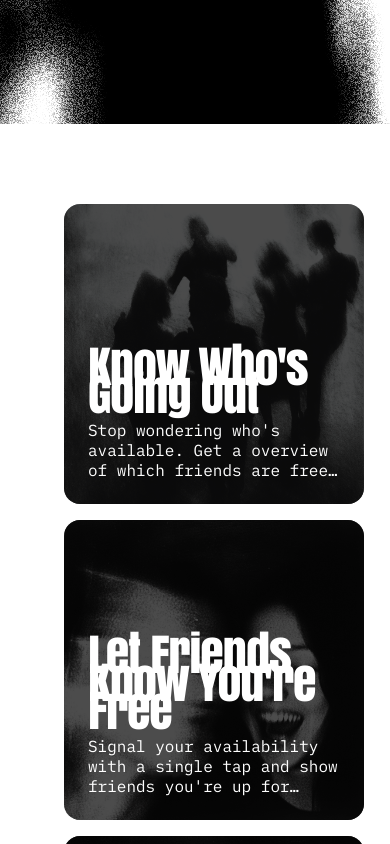
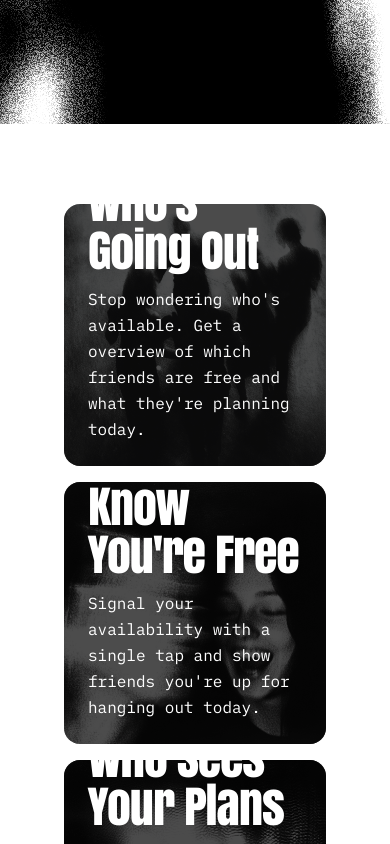
Before and after one commit to wavvapp/wavv-website, a Next.js app: page / in a window 390 px wide. Shown: the part 720-1564 px from the top of the page. Built offline with nearby package versions, Linux system fonts and the light colour scheme.

Commit message:
refactor: add mail to

```diff
--- a/app/components/FeatureCard.tsx
+++ b/app/components/FeatureCard.tsx
@@ -11,7 +11,7 @@ interface FeatureCardProps {
 
 const FeatureCard = ({ feature, className }: FeatureCardProps) => (
   <div
-    className={`relative rounded-2xl overflow-hidden transition-transform hover:scale-[1.02] min-h-[300px] ${className}`}
+    className={`relative rounded-2xl overflow-hidden transition-transform hover:scale-[1.02] ${className}`}
   >
     <Image
       src={feature.image}
@@ -20,11 +20,11 @@ const FeatureCard = ({ feature, className }: FeatureCardProps) => (
       fill
     />
     <div className="absolute inset-0 bg-black/70" />
-    <div className="relative h-full p-6 md:p-4 sm:p-3 flex flex-col justify-end z-10">
-      <h3 className="text-5xl md:text-5xl sm:text-3xl font-anton font-normal text-white tracking-tight mb-3 leading-7">
+    <div className="relative h-full p-6 flex flex-col justify-end z-10">
+      <h3 className="text-5xl lg:text-3xl md:text-4xl sm:text-3xl font-anton font-normal text-white tracking-tight mb-3">
         {feature.title}
       </h3>
-      <p className="text-white font-mono leading-5 line-clamp-3 sm:line-clamp-2">
+      <p className="text-base lg:text-sm md:text-base sm:text-sm text-white font-mono leading-relaxed">
         {feature.description}
       </p>
     </div>
--- a/app/components/features.tsx
+++ b/app/components/features.tsx
@@ -1,20 +1,31 @@
 import { features } from "../data/features";
 import FeatureCard from "./FeatureCard";
+
 const Features = () => {
   return (
     <section className="w-full min-h-screen px-16 py-20 md:h-screen bg-white flex items-center justify-center">
-      <div className="grid grid-cols-1 md:grid-cols-2 gap-4 w-full">
+      <div className="w-full">
+        <div className="hidden md:grid lg:hidden grid-cols-2 gap-4 w-full">
+          {features.slice(0, 4).map((feature, index) => (
+            <FeatureCard
+              key={index}
+              feature={feature}
+              className="aspect-square"
+            />
+          ))}
+        </div>
+        <div className="grid grid-cols-1 lg:grid-cols-2 gap-4 w-full md:hidden lg:grid">
           <FeatureCard
             feature={features[0]}
-          className="aspect-square md:row-span-2"
+            className="aspect-square lg:row-span-2"
           />
 
-        <div className="grid grid-cols-1 md:grid-rows-2 gap-4 h-full">
+          <div className="grid grid-cols-1 lg:grid-rows-2 gap-4 h-full">
             <FeatureCard
               feature={features[1]}
-            className="aspect-square md:aspect-auto md:h-full"
+              className="aspect-square lg:aspect-auto lg:h-full"
             />
-          <div className="grid grid-cols-1 md:grid-cols-2 gap-4 h-full">
+            <div className="grid grid-cols-1 lg:grid-cols-2 gap-4 h-full">
               {features.slice(2, 4).map((feature, index) => (
                 <FeatureCard
                   key={index + 2}
@@ -25,7 +36,9 @@ const Features = () => {
             </div>
           </div>
         </div>
+      </div>
     </section>
   );
 };
+
 export default Features;
--- a/app/components/footer.tsx
+++ b/app/components/footer.tsx
@@ -3,7 +3,9 @@ export function Footer() {
     <footer className="backdrop-blur-md bg-black/30 border-t border-white/10 text-gray-300">
       <div className="mx-auto px-14 flex h-10 items-center justify-between ">
         <p className="text-sm tracking-tight">&copy; 2024 Wavv</p>
-        <p>hello@wavvapp.com</p>
+        <p className="courser-pointer">
+          <a href="mailto:hello@wavvapp.com">hello@wavvapp.com</a>
+        </p>
       </div>
     </footer>
   );
--- a/app/page.tsx
+++ b/app/page.tsx
@@ -3,7 +3,7 @@ import { HowItWorks } from "./components/HowItWorks";
 import Features from "./components/features";
 import { Footer } from "./components/footer";
 import { Hero } from "./components/hero";
-import { Download } from "lucide-react";
+import { Download } from "./components/Download";
 
 export default function Home() {
   return (
```
Lines whose indentation alone changed are shown as unchanged.
